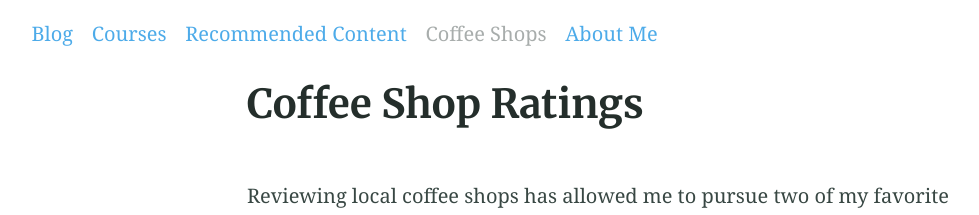
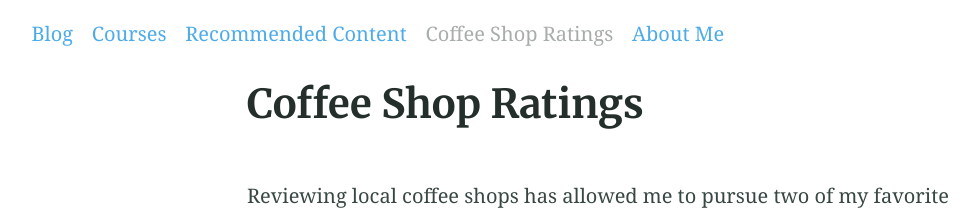
Before and after one commit to eswan18/ethanswan.com, a Jekyll site: the page built from coffee_shop_ratings/index.md, in a window 1280 px wide and 900 px high. Shown: the top 215 px of the window, without its empty margins (36-1015 px from the left). Built offline with Jekyll 4.4.1, drawn with Linux system fonts in a browser that asks for light colours; some of the changed text lies outside the part shown.

Commit message:
Close #11.

```diff
--- a/_config.yml
+++ b/_config.yml
@@ -81,7 +81,7 @@ navigation_header:
   Blog: /
   Courses: /courses/
   Recommended Content: /recommended_content/
-  Coffee Shops: /coffee_shops/
+  Coffee Shop Ratings: /coffee_shop_ratings/
   About Me: /about_me/
 social_links: # Appears in sidebar. Set the urls then uncomment and comment out as desired
   Twitter: https://twitter.com/eswan18
```
Also changed, not shown: coffee_shop_ratings/index.md (renamed from coffee_shops/index.md).
